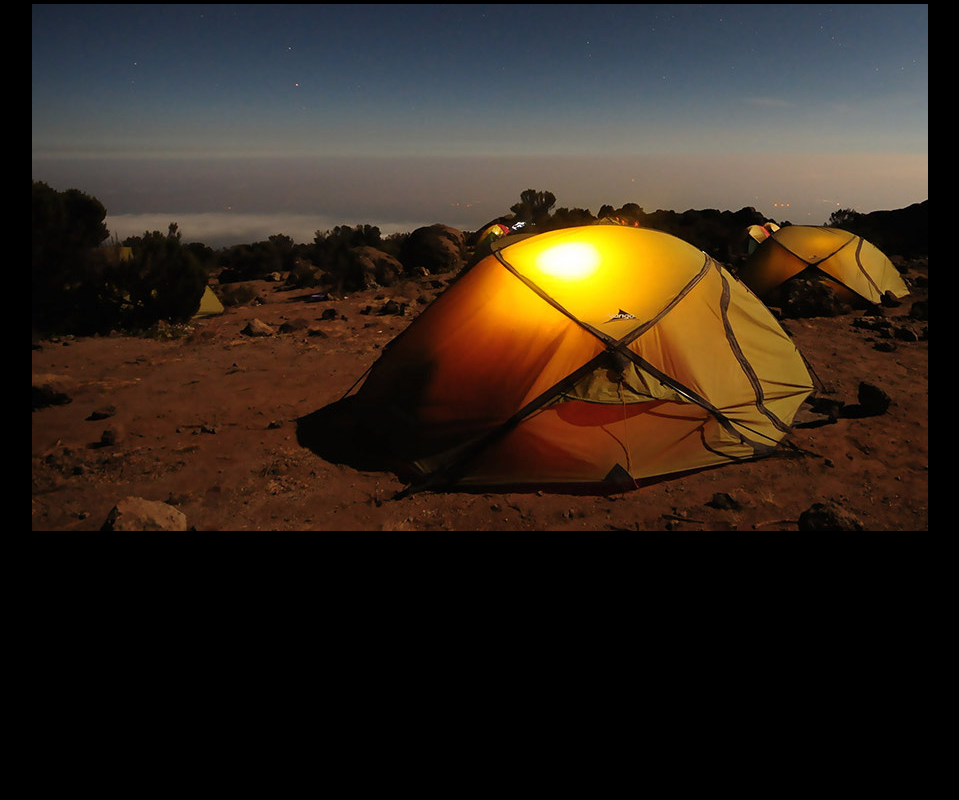
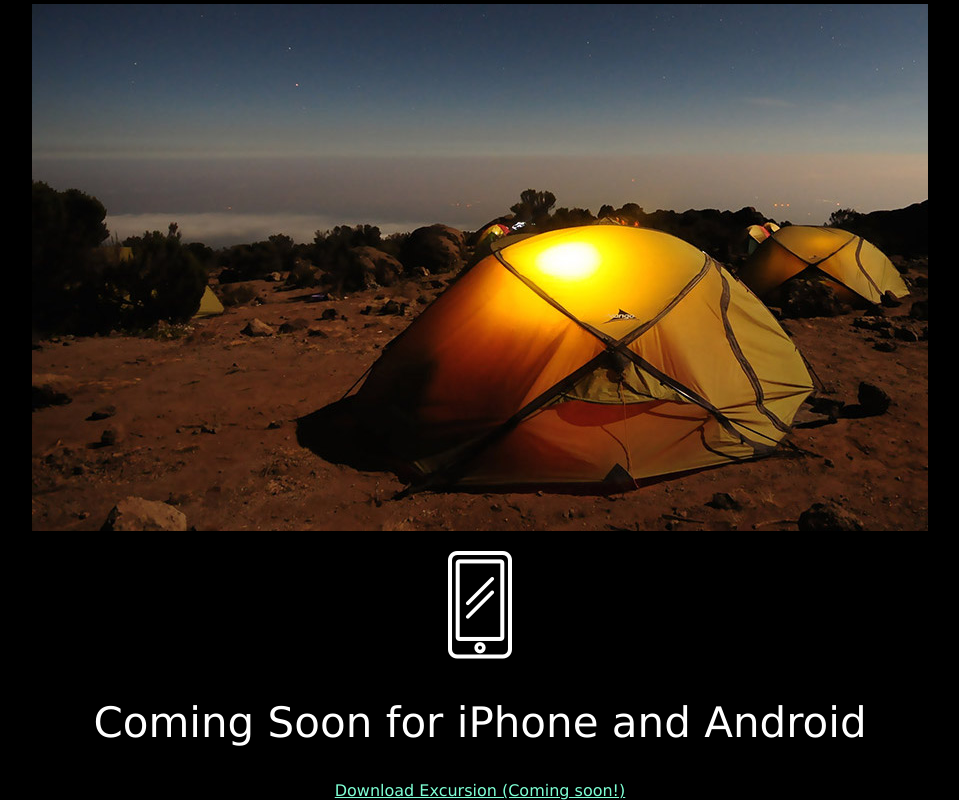
Before and after one commit to sarahloui-se/codecademy-excursion, a plain HTML site: page index.html in a window 1280 px wide. Shown: the part 494-1294 px from the top of the page, without its empty margins (160-1119 px from the left). Before the commit the page ends 1029 px from the top, so only its background shows below. Drawn offline with Linux system fonts and the light colour scheme.

Commit message:
Add coming soon section

```diff
--- a/index.html
+++ b/index.html
@@ -21,5 +21,10 @@
       <p class="emphasis">Excursion remembers places you like, and recommends new points of interest around you.</p>
       <img src="resources/img/camp.jpg" alt="Campsite on a mountain at dusk. There are endless clouds out to the horizon. The tents shine from the lanterns turned on the inside.">
     </section>
+    <section class="coming-soon">
+      <img src="resources/img/phone.png">
+      <h2>Coming Soon for iPhone and Android</h2>
+      <a href="#">Download Excursion (Coming soon!)</a>
+    </section>
   </body>
 </html>
--- a/resources/css/style.css
+++ b/resources/css/style.css
@@ -44,3 +44,7 @@ a:link {
     display: block;
     margin: calc(var(--gap-base) * 1.5) auto;
 }
+
+.coming-soon img {
+    margin-top: var(--gap-base);
+}
```
Also changed, not shown: resources/img/phone.png (added).
